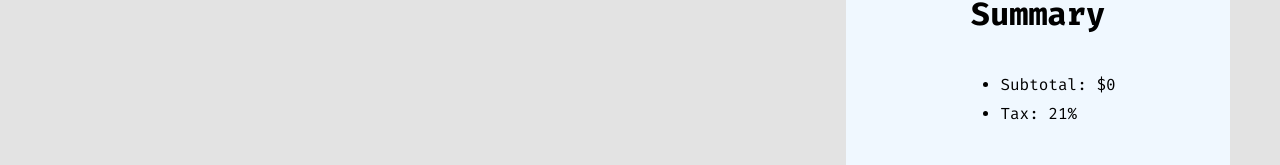
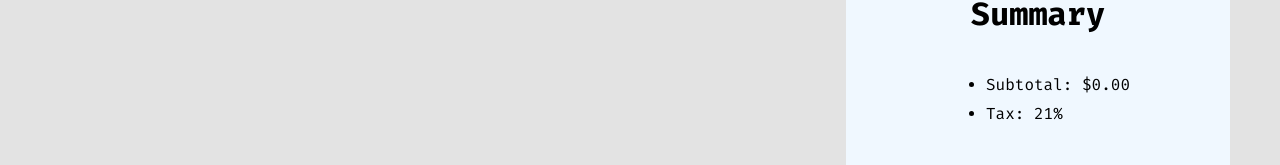
Before and after one commit to MonkyMars/Something-Keyboards, a Next.js app: page /cart in a window 1280 px wide. Shown: the part 294-459 px from the top of the page. Built offline with nearby package versions, Linux system fonts and the light colour scheme; a web font is replaced by a local one.

Commit message:
added var to react hook

```diff
--- a/pages/cart.jsx
+++ b/pages/cart.jsx
@@ -37,7 +37,7 @@ const Cart = () => {
     }));
 
     setDisabled(newTotal === 0);  // Disable button if total is 0
-  }, [totals.subtotal, totals.tax]);
+  }, [totals.subtotal, totals.tax, cart]);
 
   const handleContinue = () => {
     if (totals.total !== 0) {
@@ -63,7 +63,7 @@ const Cart = () => {
         <h2>Summary</h2>
         <div>
           <ul>
-            <li>Subtotal: ${totals.subtotal}</li>
+            <li>Subtotal: ${totals.subtotal.toFixed(2)}</li>
             <li>Tax: {totals.tax}%</li>
           </ul>
         </div>
```
